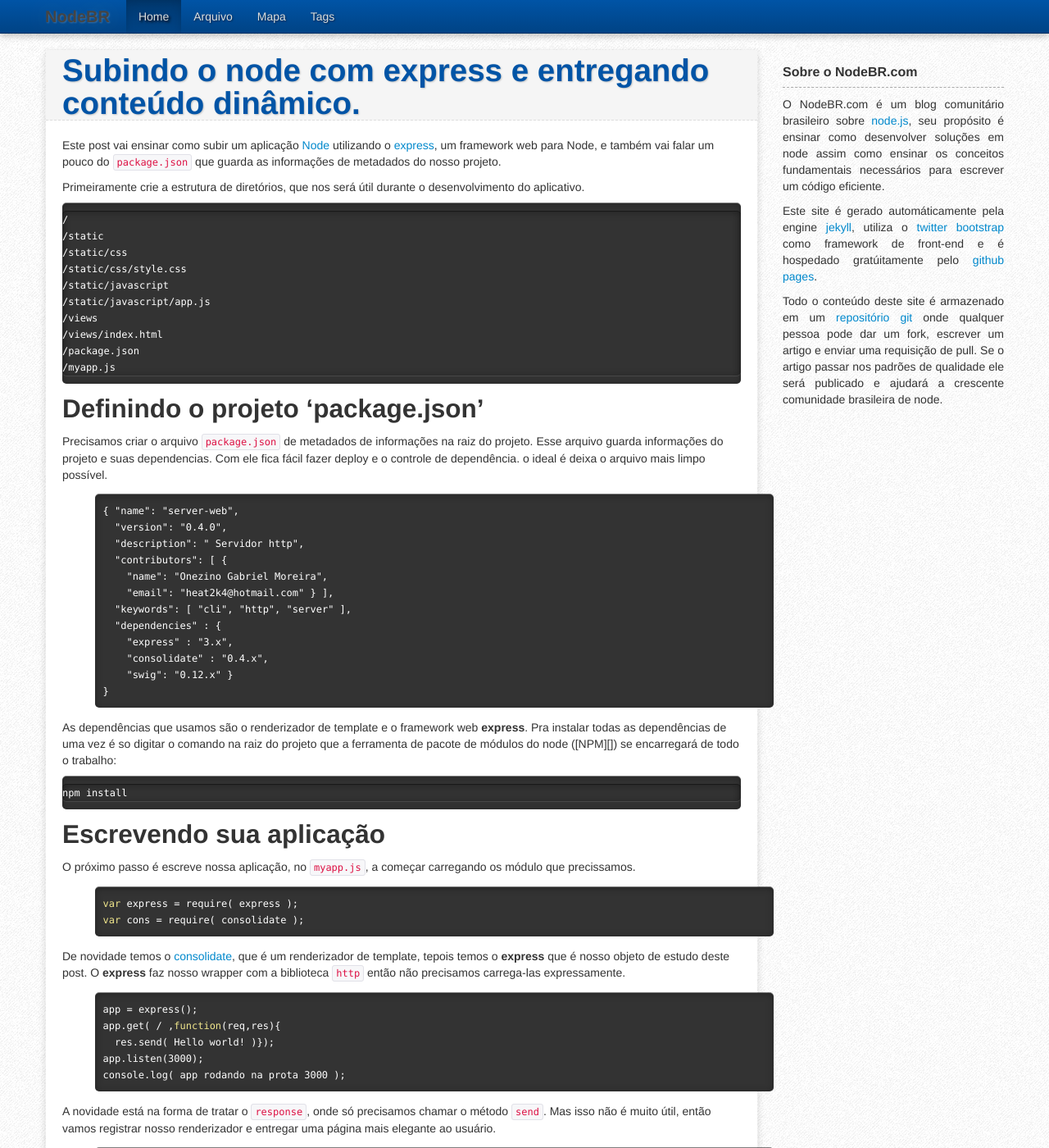
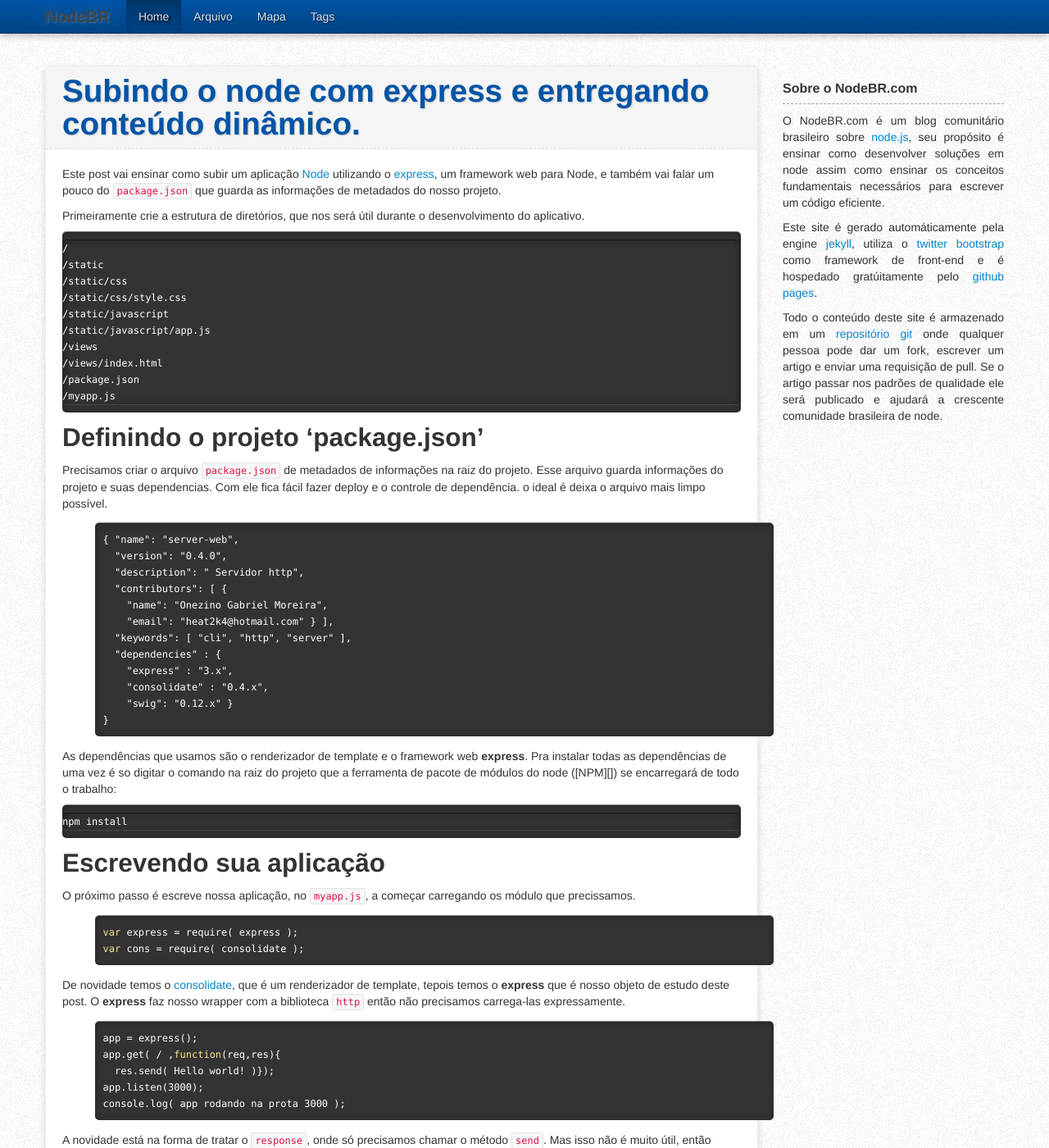
Before and after one commit to nodebr/NodeBR.com, a Jekyll site: the page built from index.html, in a window 1280 px wide and 1400 px high. Shown: the whole window at 82% size. Built offline with Jekyll 4.4.1, drawn with Linux system fonts in a browser that asks for light colours; the list of posts is cut into pages by our own code.

Commit message:
Ajustando o layout

```diff
--- a/css/style.css
+++ b/css/style.css
@@ -1,6 +1,6 @@
 body {
   position: relative;
-  padding-top: 60px;
+  padding-top: 80px;
   padding-bottom: 20px;
 }
 @media (max-width: 979px){
@@ -104,8 +104,7 @@ text-shadow: 0px 1px 0px #fff;
 
 
 .post {
-  margin-bottom: 20px;
-
+  margin-bottom: 60px;
   border: 1px solid rgba(0,0,0,.05);
   -webkit-border-radius: 4px 4px 4px 4px;
      -moz-border-radius: 4px 4px 4px 4px;
@@ -130,7 +129,7 @@ text-shadow: 0px 1px 0px #fff;
   border: 1px 1px 0 solid #ddd;
   border-bottom: 1px dashed #ddd;
   background-color: #f5f5f5;
-padding: 5px 20px 0px;
+  padding: 10px 20px 10px;
   margin: 0;
   -webkit-border-radius: 4px 4px 0 0;
      -moz-border-radius: 4px 4px 0 0;
@@ -149,6 +148,7 @@ padding: 5px 20px 0px;
 
 .pagination {
   text-align: center;
+  margin-bottom: 60px;
 }
 
 .pagination span.previous, .pagination span.next {
```
